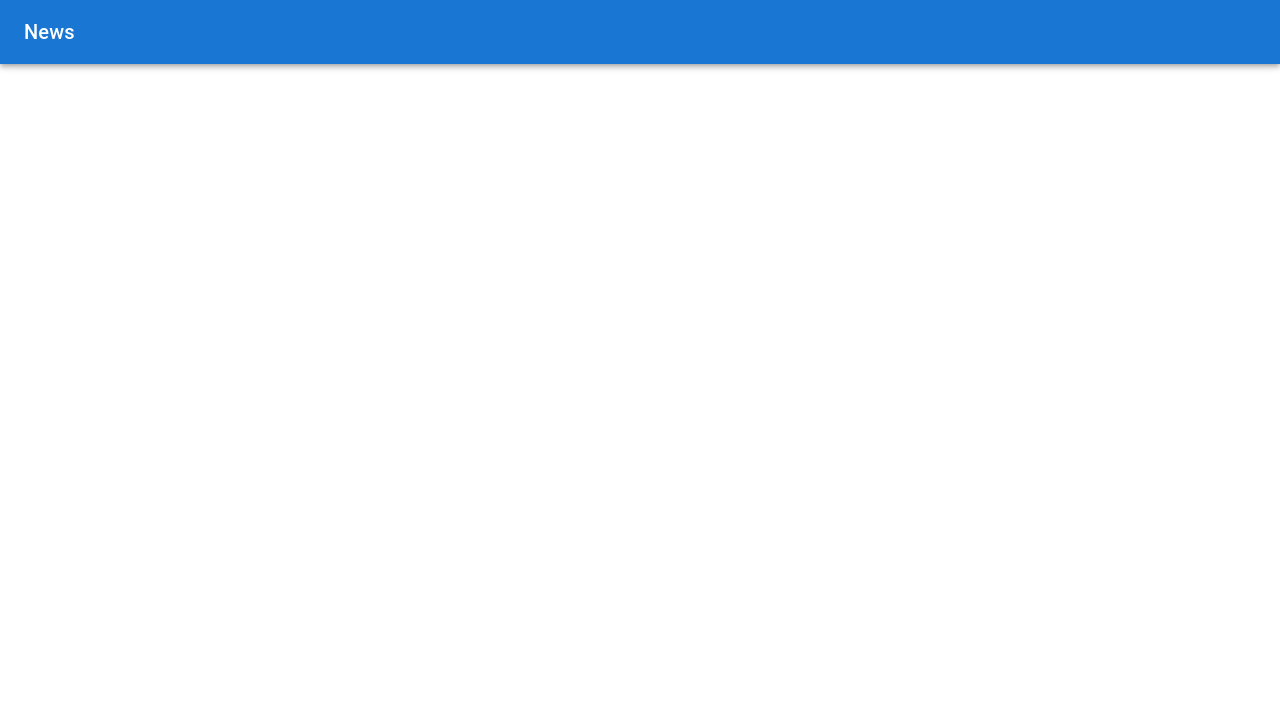
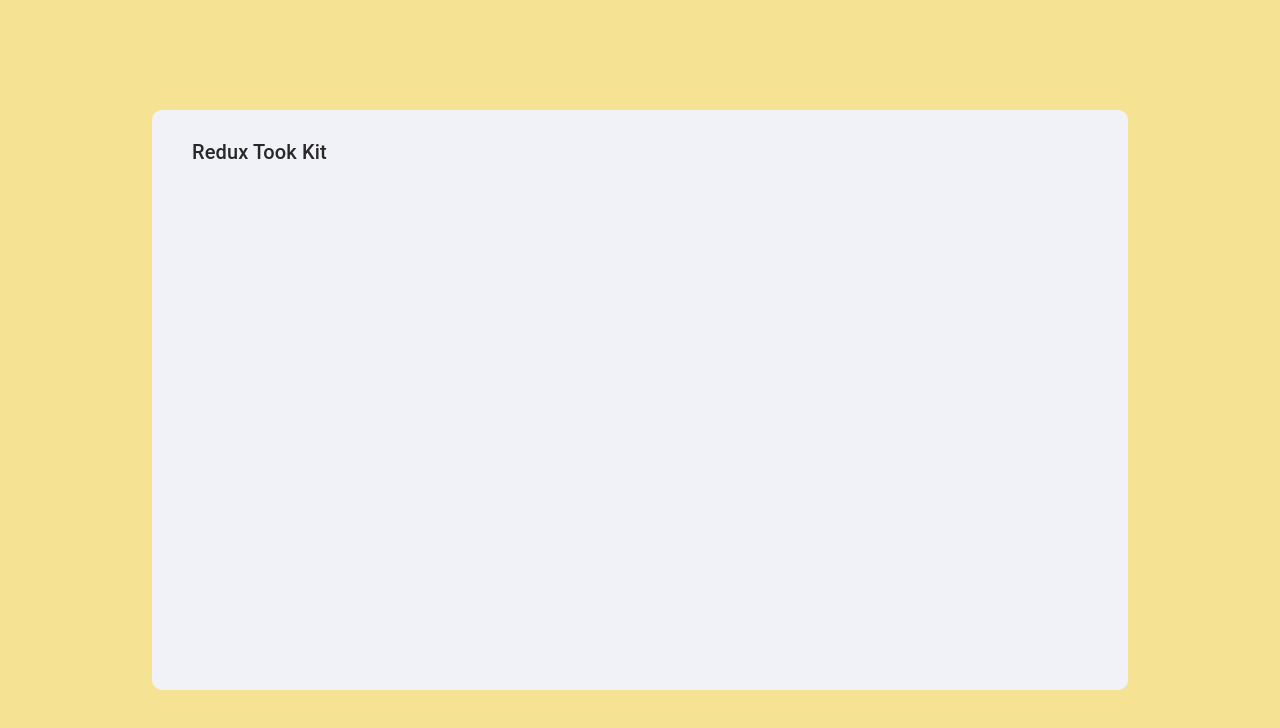
Before and after one commit to kazufoot21/TodoApp-ReduxToolKit-Typescript, a React (Create React App) app: page / in a window 1280 px wide. Shown: the top 728 px of the page. Built offline with nearby package versions, Linux system fonts and the light colour scheme.

Commit message:
create header comp

```diff
--- a/src/App.module.scss
+++ b/src/App.module.scss
@@ -0,0 +1,15 @@
+.root {
+  background-color: #f6e293;
+  height: 100vh;
+  width: 100vw;
+  display: flex;
+  justify-content: center;
+  align-items: center;
+  .wrapper {
+    height: 70vh;
+    width: 70vw;
+    border-radius: 10px;
+    background-color: #f1f2f7;
+    padding: 10px 40px;
+  }
+}
--- a/src/App.tsx
+++ b/src/App.tsx
@@ -4,8 +4,10 @@ import Header from './components/header/Header';
 
 const App: React.FC = () => {
   return (
-    <div>
-      <Header />
+    <div className={styles.root}>
+      <div className={styles.wrapper}>
+        <Header />
+      </div>
     </div>
   );
 };
--- a/src/components/header/Header.module.scss
+++ b/src/components/header/Header.module.scss
@@ -0,0 +1,10 @@
+.root {
+  .app_bar {
+    box-shadow: none;
+    background-color: #f1f2f7;
+    color: #282828;
+    .tool_bar {
+      padding: 0;
+    }
+  }
+}
--- a/src/components/header/Header.tsx
+++ b/src/components/header/Header.tsx
@@ -3,14 +3,15 @@ import AppBar from '@mui/material/AppBar';
 import Toolbar from '@mui/material/Toolbar';
 import Typography from '@mui/material/Typography';
 import styles from './Header.module.scss';
+import { sliderUnstyledClasses } from '@mui/material';
 
 const Header: React.FC = () => {
   return (
     <div className={styles.root}>
-      <AppBar position="static">
-        <Toolbar>
+      <AppBar position="static" className={styles.app_bar}>
+        <Toolbar className={styles.tool_bar}>
           <Typography variant="h6" className={styles.title}>
-            News
+            Redux Took Kit
           </Typography>
         </Toolbar>
       </AppBar>
```
